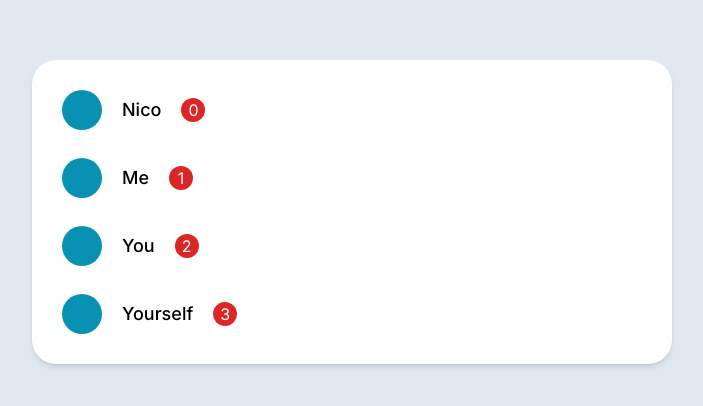
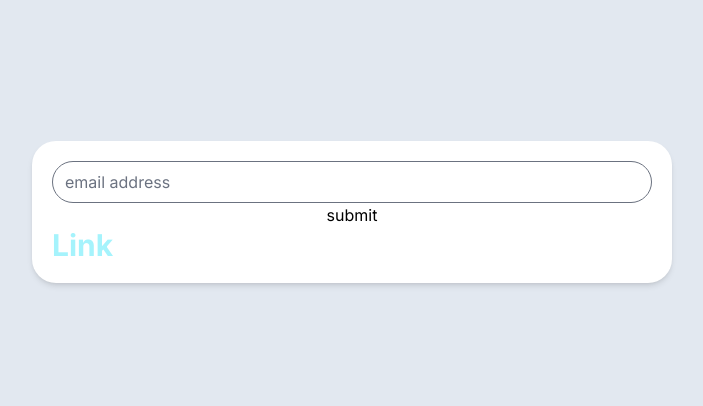
Before and after one commit to MarkTerrious/Carrot-Market-clone, a Next.js app: page / in a window 1280 px wide. Shown: the part 188-594 px from the top of the page, without its empty margins (288-991 px from the left). Built offline with nearby package versions, Linux system fonts and the light colour scheme.

Commit message:
card box4

```diff
--- a/app/globals.css
+++ b/app/globals.css
@@ -1,3 +1,24 @@
 @tailwind base;
 @tailwind components;
 @tailwind utilities;
+
+/* all of the basic html tag in this application */
+@layer base {
+    a {
+        @apply text-cyan-200
+    }
+}
+
+/* apply multiple form at once like classname="__macro_name__" */
+@layer components {
+    .input {
+        @apply bg-gray-200 w-full invalid:bg-red-100
+    }
+}
+
+/* className's property as usual you write in the classname */
+@layer utilities {
+    .text-bigger-hello {
+        @apply text-3xl font-bold
+    }
+}
--- a/app/page.tsx
+++ b/app/page.tsx
@@ -22,27 +22,17 @@ export default function Home() {
         <main className={`${style["main"]}`}>
            {/* card box */}
           <div className={`${style["box"]["global"]}`}>
-            {["Nico", "Me", "You", "Yourself"].map((name, index) => (
-              <div key={index} className="
-              flex items-center gap-5
-              p-2.5 rounded-xl
-              ">
-                <div className="size-10 bg-cyan-600 rounded-full"/>
-                <span className="text-lg font-medium
-                ">{name}</span>
-                <div className="
-                  flex justify-center items-center
-                  size-6 bg-red-600 rounded-full
-                  text-white
-                ">
-                  <span className="z-10">{index}</span>
-                  <div className="
-                  size-6 bg-red-600 rounded-full
-                  absolute animate-ping
-                  "/>
-                </div>
-              </div>
-            ))}
+            <div className="group flex flex-col *:rounded-full">
+              <input placeholder="email address" type="email"
+              />
+              <span
+              className="group-focus-within:block hidden"
+              >input your email address</span>
+              <button className="
+              group-invalid:bg-red-500
+              ">submit</button>
+              <a href="#" className="text-bigger-hello">Link</a>
+            </div>
           </div>
         </main>
   );
--- a/tailwind.config.ts
+++ b/tailwind.config.ts
@@ -11,7 +11,6 @@ const config: Config = {
       scale: {
         "120": "1.20"
       },
-
       keyframes: {
         wave: {
           '0%': { transform: 'rotate(0.0deg)' },
@@ -30,6 +29,8 @@ const config: Config = {
       },
     }
   },
-  plugins: [],
+  plugins: [
+    require("@tailwindcss/forms"),
+  ],
 };
 export default config;
```
Also changed, not shown: package.json (+6 -5 lines), 1 other file (tests, documents, lock files or other folders).
